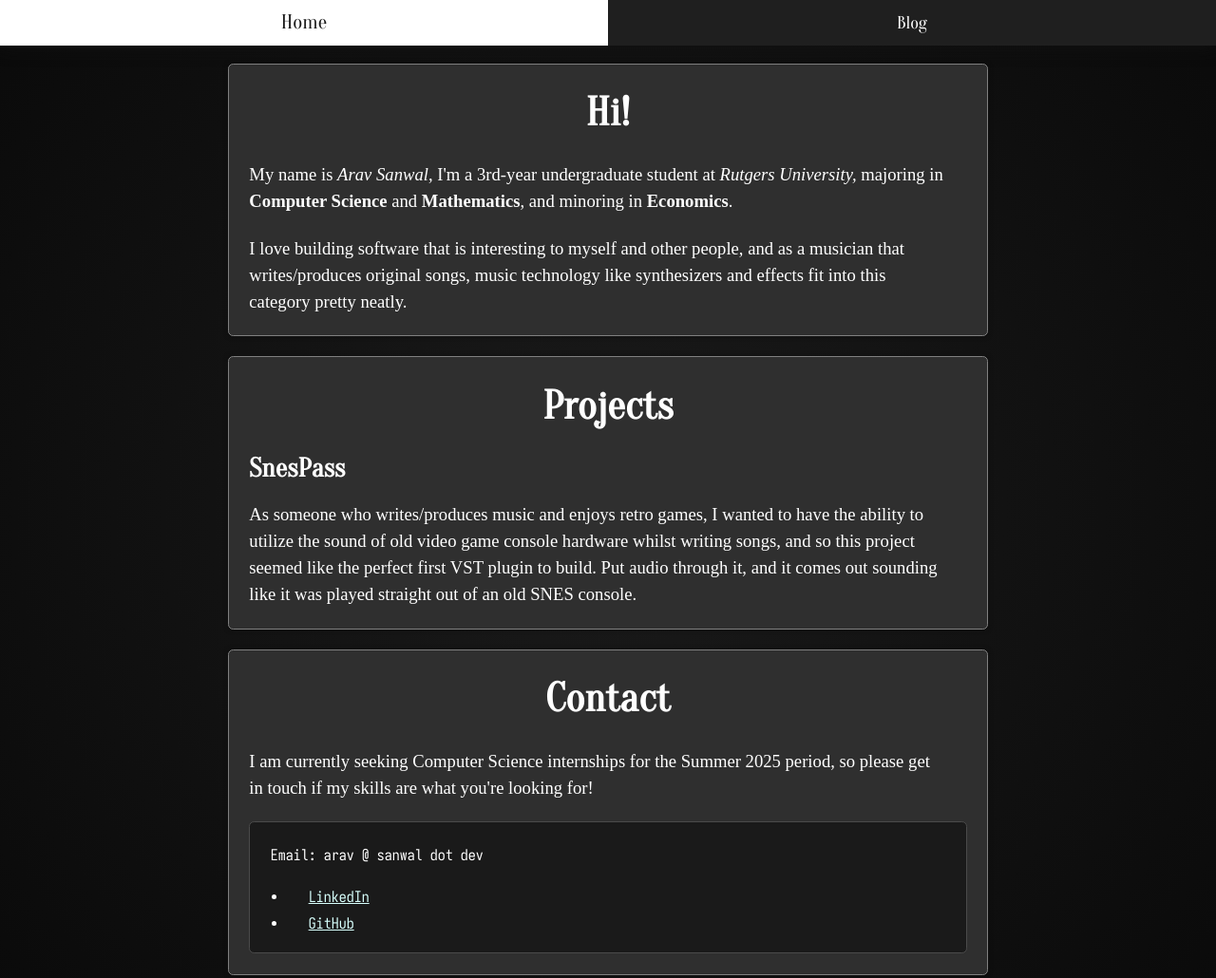
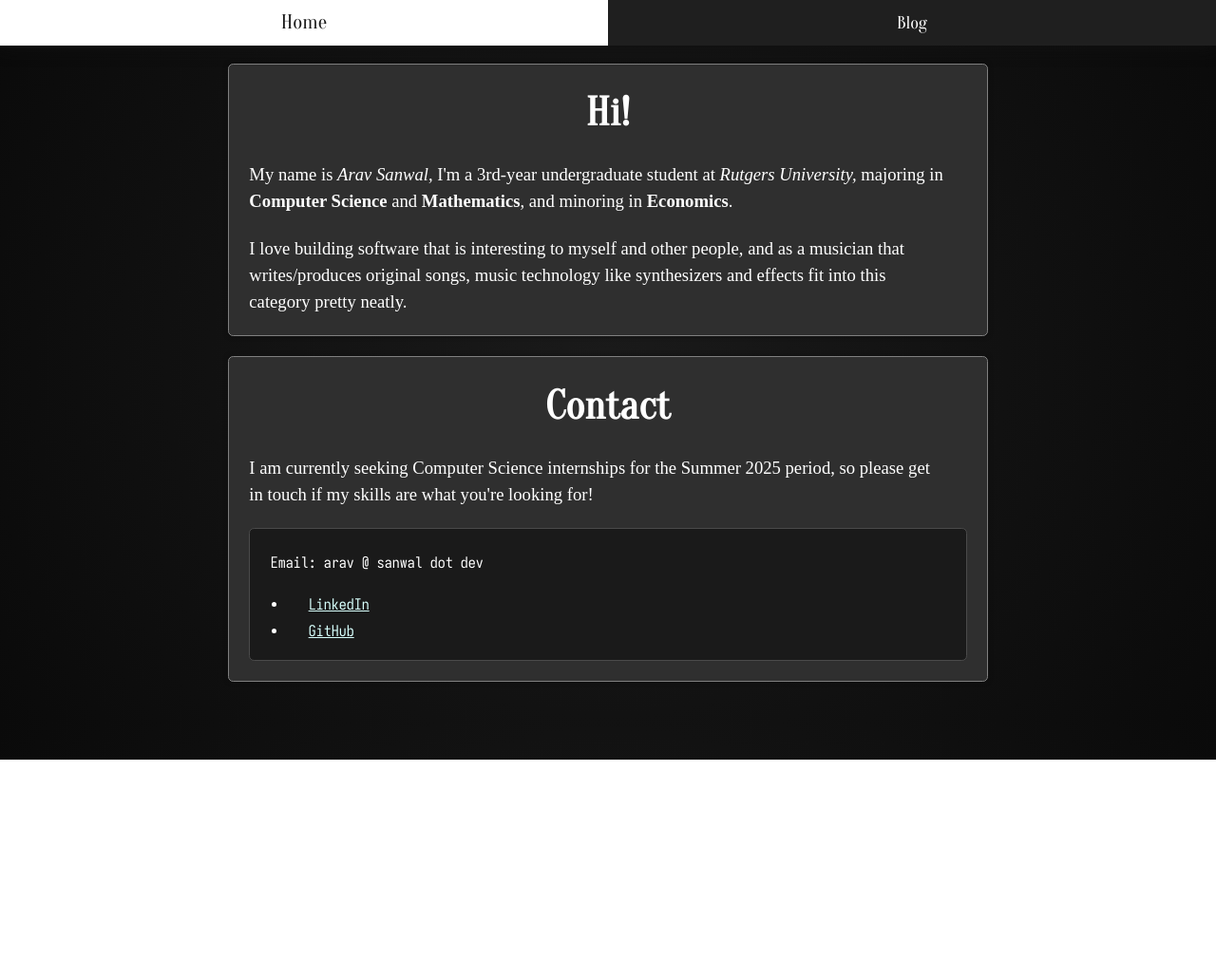
Before and after one commit to Sandwall/sandwall.github.io, a plain HTML site: page docs/index.html in a window 1280 px wide. Shown: the whole page at 95% size. After the commit the page ends 800 px from the top, so only its background shows below. Drawn offline with Linux system fonts and the light colour scheme; a web font is replaced by a local one.

Commit message:
replaced projects section with TODO

```diff
--- a/docs/index.html
+++ b/docs/index.html
@@ -1,11 +1,13 @@
 <!DOCTYPE html>
 <html>
+
 <head>
     <meta charset=“UTF-8”>
-        <link rel="icon" type="image/x-icon" href="./resources/favicon.ico?"/>
-        <link rel="stylesheet" type="text/css" href="./resources/style.css"/>
+    <link rel="icon" type="image/x-icon" href="./resources/favicon.ico?" />
+    <link rel="stylesheet" type="text/css" href="./resources/style.css" />
     <title>sanwal.dev</title>
 </head>
+
 <body>
     <div class="menu_bar">
         <a href="index.html">Home</a>
@@ -29,17 +31,9 @@
                 like synthesizers and effects fit into this category pretty neatly.
             </p>
         </div>
-            <div class="central_section">
-                <h1>Projects</h1>
-                <h2>SnesPass</h2>
-                <p>
-                    As someone who writes/produces music and enjoys retro games, I wanted to
-                    have the ability to utilize the sound of old video game console hardware
-                    whilst writing songs, and so this project seemed like the perfect first VST
-                    plugin to build. Put audio through it, and it comes out sounding like it
-                    was played straight out of an old SNES console.
-                </p>
-            </div>
+        <!-- TODO: the "Projects" section was here, it might be a good idea to pull
+         the data directly from GitHub in some inlined JS running at page load
+         that dynamically creates the section -->
         <div class="central_section">
             <h1>Contact</h1>
             <p>I am currently seeking Computer Science internships for the Summer 2025 period,
@@ -54,4 +48,5 @@
         </div>
     </div>
 </body>
+
 </html>
```
Lines whose indentation alone changed are shown as unchanged.
